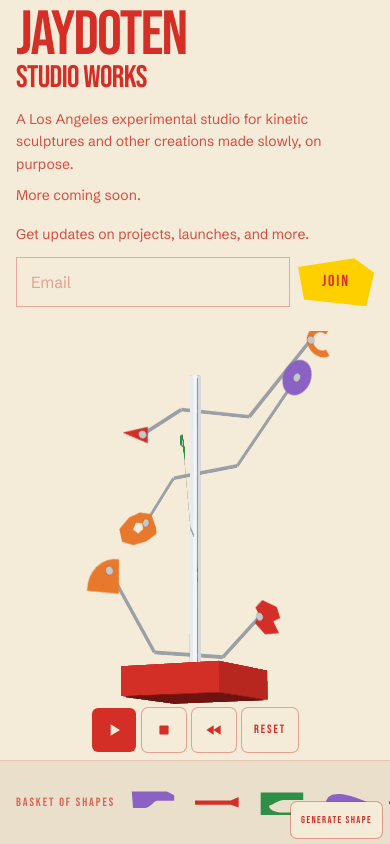
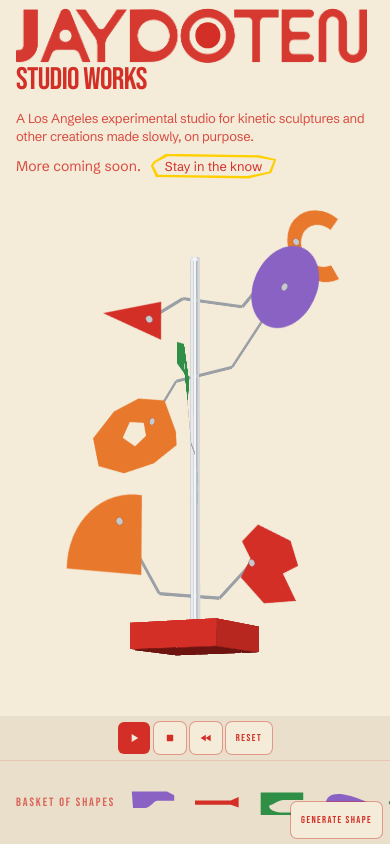
Before and after one commit to bluecarr0t/jaydoten, a Next.js app: page / in a window 390 px wide. Built offline with nearby package versions, Linux system fonts and the light colour scheme.

Commit message:
feat: polish mobile homepage layout and Jaydoten wordmark
Keep the sculpture readable on phones and tablets, collapse email capture behind Stay in the know, and lock up the title with a dotted O.

Co-authored-by: Cursor <cursoragent@cursor.com>

```diff
--- a/src/components/jaydoten-hero/email-capture.tsx
+++ b/src/components/jaydoten-hero/email-capture.tsx
@@ -1,14 +1,25 @@
 "use client";
 
-import { useState, type FormEvent } from "react";
+import { useEffect, useRef, useState, type FormEvent } from "react";
 
 type CaptureStatus = "idle" | "submitting" | "success" | "error";
 
-export function EmailCapture() {
+export function EmailCapture({
+  onOpenChange,
+}: {
+  onOpenChange?: (open: boolean) => void;
+}) {
   const [email, setEmail] = useState("");
   const [website, setWebsite] = useState("");
   const [status, setStatus] = useState<CaptureStatus>("idle");
   const [message, setMessage] = useState<string | null>(null);
+  const [open, setOpen] = useState(false);
+  const emailRef = useRef<HTMLInputElement>(null);
+
+  useEffect(() => {
+    if (!open) return;
+    emailRef.current?.focus();
+  }, [open]);
 
   async function handleSubmit(event: FormEvent<HTMLFormElement>) {
     event.preventDefault();
@@ -42,7 +53,7 @@ export function EmailCapture() {
     case "success":
       return (
         <p
-          className="relative z-20 mt-4 max-w-xl font-sans text-sm leading-relaxed text-[#D32F27]/85 lg:mt-10 lg:text-base"
+          className="relative z-20 w-full basis-full font-sans text-sm leading-relaxed text-[#D32F27]/85 lg:mt-10 lg:text-base"
           role="status"
         >
           You’re on the list. We’ll write when there is something worth
@@ -53,9 +64,37 @@ export function EmailCapture() {
     case "submitting":
     case "error":
       return (
+        <>
+          {open ? null : (
+            <button
+              type="button"
+              aria-expanded={false}
+              aria-controls="studio-email-form"
+              onClick={() => {
+                setOpen(true);
+                onOpenChange?.(true);
+              }}
+              className="relative z-20 inline-flex items-center px-3.5 py-1.5 font-sans text-[0.8rem] leading-none text-[#D32F27] pointer-events-auto xl:hidden"
+            >
+              <span
+                aria-hidden
+                className="absolute inset-0 bg-[#FFD000] [clip-path:polygon(2%_32%,12%_0%,86%_6%,100%_22%,96%_78%,78%_100%,4%_94%,0%_48%)]"
+              />
+              <span
+                aria-hidden
+                className="absolute inset-[2.5px] bg-[#F4EBD8] [clip-path:polygon(2%_32%,12%_0%,86%_6%,100%_22%,96%_78%,78%_100%,4%_94%,0%_48%)]"
+              />
+              <span className="relative">Stay in the know</span>
+            </button>
+          )}
           <form
+            id="studio-email-form"
             onSubmit={handleSubmit}
-          className="relative z-20 mt-4 w-full max-w-xl pointer-events-auto lg:mt-10"
+            className={
+              open
+                ? "relative z-20 mt-1 w-full basis-full pointer-events-auto"
+                : "relative z-20 hidden w-full basis-full pointer-events-auto xl:mt-10 xl:block"
+            }
           >
             <label htmlFor="studio-email" className="sr-only">
               Email address
@@ -65,6 +104,7 @@ export function EmailCapture() {
             </p>
             <div className="mt-3 flex min-w-0 items-center gap-2 sm:mt-4 sm:gap-3">
               <input
+                ref={emailRef}
                 id="studio-email"
                 type="email"
                 name="email"
@@ -101,6 +141,7 @@ export function EmailCapture() {
               </p>
             ) : null}
           </form>
+        </>
       );
     default: {
       const _exhaustive: never = status;
--- a/src/components/jaydoten-hero/hero-shapes.tsx
+++ b/src/components/jaydoten-hero/hero-shapes.tsx
@@ -124,6 +124,12 @@ const MAX_BITES = 8;
 const MAX_GENERATED_SHAPES = 5;
 const CRUMB_LIFE_MS = 520;
 const CRUMBLE_ENABLED = false;
+const DESKTOP_MIN_PX = 1024;
+const PIECE_VW_FLOOR_PX = DESKTOP_MIN_PX / 100;
+
+function pieceWidthCss(widthVw: number): string {
+  return `max(${widthVw}vw, ${widthVw * PIECE_VW_FLOOR_PX}px)`;
+}
 
 let crumbSeq = 0;
 
@@ -229,7 +235,7 @@ function pairCanNest(a: Piece, b: Piece): boolean {
 }
 
 function pieceRadiusPx(piece: Piece): number {
-  return (piece.width / 200) * window.innerWidth;
+  return (piece.width / 200) * Math.max(window.innerWidth, DESKTOP_MIN_PX);
 }
 
 function armRowIndex(armId: string): number {
@@ -937,8 +943,8 @@ export function HeroShapes() {
 
   return (
     <div className="absolute inset-0">
-      <div className="absolute inset-0 flex items-center justify-center pb-[10rem] pt-16 [perspective:1400px] [transform-style:preserve-3d] lg:items-center lg:justify-end lg:pr-[6%] lg:pb-48 lg:pt-10">
-        <div className="relative h-[min(42vh,22rem)] w-[min(96vw,22rem)] origin-[50%_100%] [transform:rotateX(9deg)] [transform-style:preserve-3d] lg:h-[58vh] lg:w-[min(52vh,460px)]">
+      <div className="absolute inset-0 flex items-start justify-center pb-[10rem] pt-[4.5rem] [perspective:1400px] [transform-style:preserve-3d] md:pt-20 xl:items-center xl:justify-end xl:pr-[6%] xl:pb-48 xl:pt-10">
+        <div className="relative h-[58vh] w-[min(52vh,460px)] origin-top [transform:rotateX(9deg)_scale(0.84)] [transform-style:preserve-3d] md:origin-[50%_100%] md:[transform:rotateX(9deg)]">
           <div
             ref={armatureRef}
             className="absolute inset-0 origin-[50%_90%] [transform-style:preserve-3d]"
@@ -990,7 +996,8 @@ export function HeroShapes() {
         </div>
       </div>
 
-      <div className="absolute bottom-[5.75rem] left-1/2 z-30 flex -translate-x-1/2 gap-1.5 lg:bottom-48 lg:gap-2">
+      <div className="absolute right-0 bottom-[5.25rem] left-0 z-30 flex justify-center bg-[#eadfcb] py-1.5 xl:right-auto xl:bottom-48 xl:left-1/2 xl:w-auto xl:-translate-x-1/2 xl:bg-transparent xl:py-0">
+        <div className="flex items-center gap-1 xl:gap-2">
         <ControlButton
           kind="play"
           active={mode === "play"}
@@ -1010,20 +1017,21 @@ export function HeroShapes() {
           type="button"
           aria-label="Reset sculpture"
           onClick={resetSculpture}
-          className="flex h-11 items-center rounded-md bg-[#F4EBD8] px-3 font-display text-xs tracking-[0.16em] text-[#D32F27] ring-1 ring-[#D32F27]/40"
+          className="flex h-8 items-center rounded-md bg-[#F4EBD8] px-2.5 font-display text-[10px] tracking-[0.16em] text-[#D32F27] ring-1 ring-[#D32F27]/40 xl:h-11 xl:px-3 xl:text-xs"
         >
           Reset
         </button>
+        </div>
       </div>
 
       <div
-        className={`absolute right-0 bottom-0 left-0 z-30 h-[5.25rem] border-t pb-[env(safe-area-inset-bottom)] lg:h-44 ${
+        className={`absolute right-0 bottom-0 left-0 z-30 h-[5.25rem] border-t pb-[env(safe-area-inset-bottom)] xl:h-44 ${
           hoverArmId ? "border-[#D32F27]/30" : "border-[#D32F27]/15"
         } bg-[#eadfcb]`}
       >
         <div
           ref={basketRef}
-          className="flex h-full items-center gap-4 overflow-x-auto px-4 pr-36 pl-4 lg:gap-6 lg:px-8 lg:pr-48 lg:pl-16"
+          className="flex h-full items-center gap-4 overflow-x-auto px-4 pr-36 pl-4 xl:gap-6 xl:px-8 xl:pr-48 xl:pl-16"
         >
           <p className="shrink-0 font-display text-xs tracking-[0.16em] whitespace-nowrap text-[#D32F27]/70 lg:text-sm">
             BASKET OF SHAPES
@@ -1037,7 +1045,7 @@ export function HeroShapes() {
               aria-label={`Add ${piece.kind === "custom" ? "generated shape" : piece.kind} to an arm`}
               onPointerDown={(event) => startDrag(event, piece.id, null)}
               onMouseDown={(event) => startDrag(event, piece.id, null)}
-              className="h-12 w-12 shrink-0 cursor-grab touch-none overflow-hidden border-0 bg-transparent p-0 outline-none active:cursor-grabbing lg:h-auto lg:w-[var(--piece-w)] lg:overflow-visible"
+              className="h-12 w-12 shrink-0 cursor-grab touch-none overflow-hidden border-0 bg-transparent p-0 outline-none active:cursor-grabbing xl:h-auto xl:w-[var(--piece-w)] xl:overflow-visible"
               style={{ ["--piece-w" as string]: `${Math.max(piece.width, 4)}rem` }}
             >
               <ShapeGraphic
@@ -1053,7 +1061,7 @@ export function HeroShapes() {
         <button
           type="button"
           onClick={generateShape}
-          className="absolute right-2 bottom-[max(0.35rem,env(safe-area-inset-bottom))] z-40 min-h-9 max-w-[7rem] rounded-md bg-[#F4EBD8] px-2.5 py-1.5 text-center font-display text-[10px] leading-tight tracking-[0.14em] text-[#D32F27] ring-1 ring-[#D32F27]/40 lg:right-6 lg:bottom-4 lg:min-h-11 lg:max-w-none lg:px-3 lg:py-2 lg:text-xs"
+          className="absolute right-2 bottom-[max(0.35rem,env(safe-area-inset-bottom))] z-40 min-h-9 max-w-[7rem] rounded-md bg-[#F4EBD8] px-2.5 py-1.5 text-center font-display text-[10px] leading-tight tracking-[0.14em] text-[#D32F27] ring-1 ring-[#D32F27]/40 xl:right-6 xl:bottom-4 xl:min-h-11 xl:max-w-none xl:px-3 xl:py-2 xl:text-xs"
         >
           Generate Shape
         </button>
@@ -1065,7 +1073,7 @@ export function HeroShapes() {
           style={{
             left: drag.x,
             top: drag.y,
-            width: `${draggingPiece.width}vw`,
+            width: pieceWidthCss(draggingPiece.width),
           }}
         >
           <ShapeGraphic
@@ -1233,7 +1241,7 @@ function ArmTip({
             className="absolute z-0 cursor-grab touch-none border-0 bg-transparent p-0 outline-none active:cursor-grabbing"
             data-piece-hit={mountId}
             style={{
-              width: `${piece.width}vw`,
+              width: pieceWidthCss(piece.width),
               left: "50%",
               top: "50%",
               transform: `translate(calc(-50% + ${rivet.x}%), calc(-50% + ${rivet.y}%))`,
@@ -1276,8 +1284,8 @@ function ArmTip({
           style={{
             left: "50%",
             top: "50%",
-            width: glowSpan > 0 ? `calc(${glowSpan}vw + 1.4rem)` : "3.5rem",
-            height: glowSpan > 0 ? `calc(${glowSpan}vw + 1.4rem)` : "3.5rem",
+            width: glowSpan > 0 ? `calc(${pieceWidthCss(glowSpan)} + 1.4rem)` : "3.5rem",
+            height: glowSpan > 0 ? `calc(${pieceWidthCss(glowSpan)} + 1.4rem)` : "3.5rem",
             transform: "translate(-50%, -50%)",
           }}
         />
@@ -1436,7 +1444,7 @@ function controlLabel(kind: ControlKind): string {
 }
 
 function ControlIcon({ kind }: { kind: ControlKind }) {
-  const className = "size-5";
+  const className = "size-3.5 xl:size-5";
 
   switch (kind) {
     case "play":
@@ -1478,7 +1486,7 @@ function ControlButton({
       type="button"
       aria-label={controlLabel(kind)}
       onClick={onClick}
-      className={`flex size-11 items-center justify-center rounded-md ${
+      className={`flex size-8 items-center justify-center rounded-md xl:size-11 ${
         active
           ? "bg-[#D32F27] text-[#F4EBD8]"
           : "bg-[#F4EBD8] text-[#D32F27] ring-1 ring-[#D32F27]/40"
--- a/src/components/jaydoten-hero/hero.tsx
+++ b/src/components/jaydoten-hero/hero.tsx
@@ -1,30 +1,53 @@
+"use client";
+
+import { useState } from "react";
 import { EmailCapture } from "./email-capture";
 import { HeroShapes } from "./hero-shapes";
 
 export function JaydotenHero() {
+  const [signupOpen, setSignupOpen] = useState(false);
+
   return (
     <div
       data-poster-home
       className="fixed inset-0 overflow-x-hidden overflow-y-auto bg-[#F4EBD8] text-[#D32F27]"
     >
       <div className="flex min-h-dvh w-full flex-col">
-        <div className="relative z-20 shrink-0 px-4 pt-[max(0.75rem,env(safe-area-inset-top))] pb-6 lg:pointer-events-none lg:absolute lg:inset-x-0 lg:top-0 lg:z-10 lg:px-10 lg:pt-8 lg:pb-0">
-          <h1 className="font-display text-[clamp(3rem,16vw,11rem)] leading-[0.78] tracking-[-0.03em] lg:text-[clamp(4.5rem,18vw,11rem)]">
-            JAYDOTEN
+        <div className="relative z-20 shrink-0 px-4 pt-2 pb-2 md:pb-6 xl:pointer-events-none xl:absolute xl:inset-x-0 xl:top-0 xl:z-10 xl:px-10 xl:pt-8 xl:pb-0">
+          <h1 className="relative w-[min(92vw,22rem)] md:w-[min(72vw,28rem)] xl:w-[min(46vw,34rem)]">
+            <span className="sr-only">Jaydoten</span>
+            <span className="relative block aspect-[370/58] w-full">
+              <span
+                aria-hidden
+                className="absolute inset-0 bg-[#D32F27] [mask-image:url(/jaydoten-wordmark.png?v=3)] [mask-position:left_center] [mask-repeat:no-repeat] [mask-size:contain] [-webkit-mask-image:url(/jaydoten-wordmark.png?v=3)] [-webkit-mask-position:left_center] [-webkit-mask-repeat:no-repeat] [-webkit-mask-size:contain]"
+              />
+              <span
+                aria-hidden
+                className="absolute top-[49.4%] left-[54.5%] w-[7.2%] aspect-square -translate-x-1/2 -translate-y-1/2 rounded-full bg-[#D32F27]"
+              />
+            </span>
           </h1>
           <p className="mt-1 font-display text-[clamp(1.65rem,8vw,5.5rem)] leading-[0.86] tracking-[-0.02em] lg:mt-4 lg:text-[clamp(2.25rem,9vw,5.5rem)]">
             STUDIO WORKS
           </p>
-          <p className="mt-4 max-w-xl font-sans text-sm leading-relaxed text-[#D32F27]/85 lg:mt-10 lg:text-lg">
+          <p className="mt-4 max-w-xl font-sans text-[0.8125rem] leading-snug tracking-[-0.02em] text-[#D32F27]/85 lg:mt-10 lg:text-lg lg:leading-relaxed lg:tracking-normal">
             A Los Angeles experimental studio for kinetic sculptures and other
             creations made slowly, on purpose.
           </p>
-          <p className="mt-2 max-w-xl font-sans text-sm leading-relaxed text-[#D32F27]/85 lg:mt-3 lg:text-lg">
-            More coming soon.
-          </p>
-          <EmailCapture />
+          <div className="mt-2 flex max-w-xl flex-wrap items-center gap-x-2.5 gap-y-2 xl:mt-3 xl:block">
+            <p className="font-sans text-sm leading-relaxed text-[#D32F27]/85 lg:text-lg">
+              More coming soon.
+            </p>
+            <EmailCapture onOpenChange={setSignupOpen} />
+          </div>
         </div>
-        <div className="relative min-h-[24rem] flex-1 overflow-hidden pt-4 lg:absolute lg:inset-0 lg:overflow-visible lg:pt-0">
+        <div
+          className={
+            signupOpen
+              ? "relative min-h-[72dvh] shrink-0 overflow-hidden pt-1 md:pt-3 xl:absolute xl:inset-0 xl:min-h-0 xl:flex-1 xl:overflow-visible xl:pt-0"
+              : "relative min-h-[24rem] flex-1 overflow-hidden pt-1 md:pt-3 xl:absolute xl:inset-0 xl:overflow-visible xl:pt-0"
+          }
+        >
           <HeroShapes />
         </div>
       </div>
```
Also changed, not shown: public/jaydoten-wordmark.png (added). Lines whose indentation alone changed are shown as unchanged.
